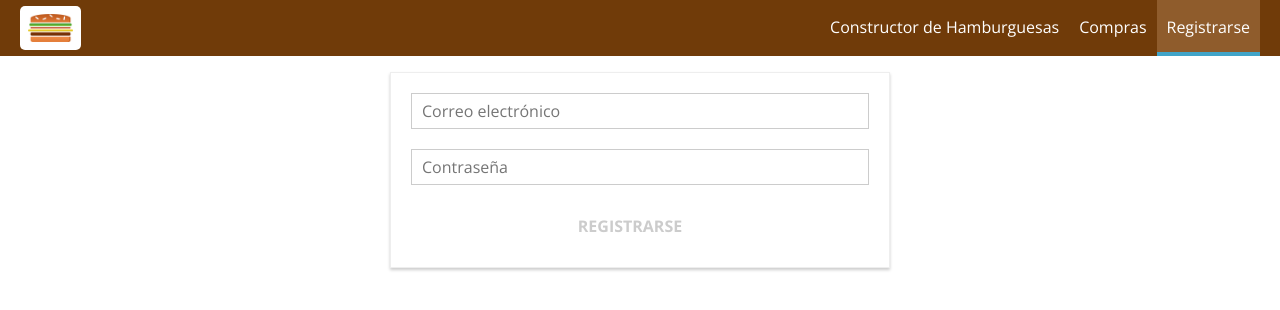
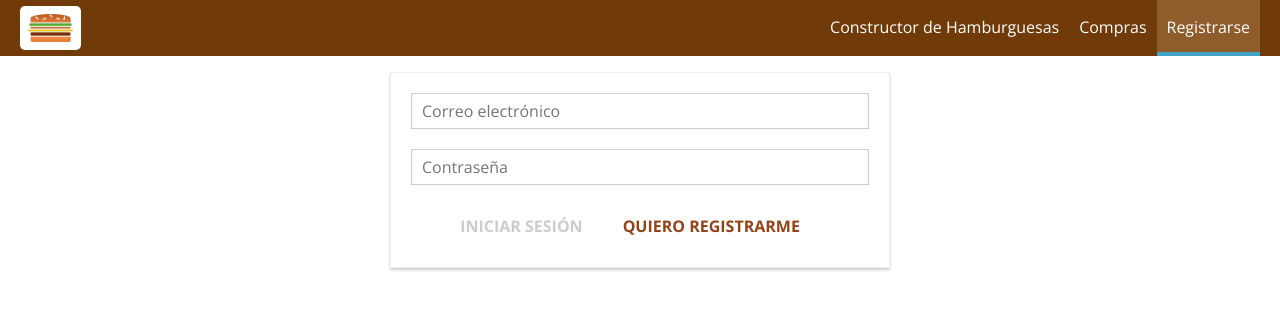
Before and after one commit to egarcia1997/burguer-builder, a React (Create React App) app: page /auth in a window 1280 px wide. Shown: the top 310 px of the page. Built offline with nearby package versions, Linux system fonts and the light colour scheme.

Commit message:
agregando la opcion de iniciar sesion

```diff
--- a/src/containers/Auth/Auth.js
+++ b/src/containers/Auth/Auth.js
@@ -38,6 +38,7 @@ class Auth extends Component {
         },
         cargando: false,
         formIsValid: false,
+        isSignup: true,
     };
 
     inputChangedHandler = (event, inputIdentifier) => {
@@ -80,7 +81,13 @@ class Auth extends Component {
 
     submitHandler = (event) => {
         event.preventDefault();
-        this.props.onAuth(this.state.controls.email.value, this.state.controls.password.value);
+        this.props.onAuth(this.state.controls.email.value, this.state.controls.password.value, this.state.isSignup);
+    }
+
+    switchAuthModeHandler = () => {
+        this.setState(prevState => {
+            return {isSignup: !prevState.isSignup,};
+        });
     }
 
     render() {
@@ -111,7 +118,10 @@ class Auth extends Component {
                 <form className={estilos.Auth} onSubmit={this.submitHandler}>
                     {form}
                     <Button tipo="Success" disabled={!this.state.formIsValid}>
-                        REGISTRARSE
+                        {this.state.isSignup ? "INICIAR SESIÓN" : "REGISTRARSE"}
+                    </Button>
+                    <Button tipo="Danger" clicked={this.switchAuthModeHandler}>
+                        {this.state.isSignup ? "QUIERO REGISTRARME" : "YA TENGO CUENTA"}
                     </Button>
                 </form>
             </div>
@@ -121,7 +131,7 @@ class Auth extends Component {
 
 const mapDispatchToProps = dispatch => {
     return {
-        onAuth: (email, password) => dispatch(auth(email, password)),
+        onAuth: (email, password, isSignup) => dispatch(auth(email, password, isSignup)),
     }
 }
 
--- a/src/store/actions/auth.js
+++ b/src/store/actions/auth.js
@@ -21,7 +21,7 @@ const authStart = (error) => {
     }
 }
 
-export const auth = (email, password) => {
+export const auth = (email, password, isSignup) => {
     return dispatch => {
         dispatch(authStart());
         const authData = {
@@ -29,9 +29,11 @@ export const auth = (email, password) => {
             password: password,
             returnSecureToken: true,
         }
-        // esto es para REGISTRAR UN USUARIO
-        // NO PARA INICIAR SESIÓN
-        Axios.post("https://identitytoolkit.googleapis.com/v1/accounts:signUp?key=AIzaSyBoQ1WAnxZ65FOWjAomu45_8wGXsIx6rT8", authData)
+        let url = "https://identitytoolkit.googleapis.com/v1/accounts:signUp?key=AIzaSyBoQ1WAnxZ65FOWjAomu45_8wGXsIx6rT8";
+        if (isSignup) {
+            url = "https://identitytoolkit.googleapis.com/v1/accounts:signUp?key=AIzaSyBoQ1WAnxZ65FOWjAomu45_8wGXsIx6rT8";
+        }
+        Axios.post(url, authData)
             .then(response => {
                 console.log(response);
                 dispatch(authSuccess());
```
